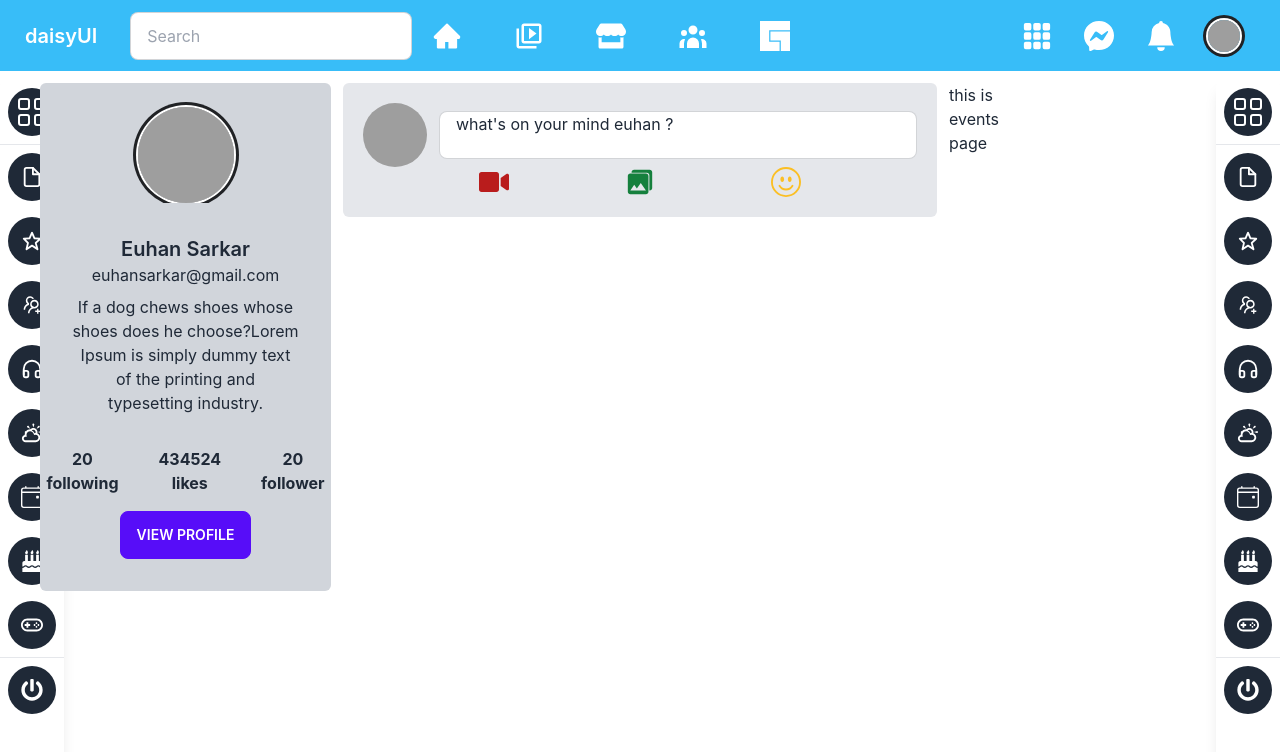
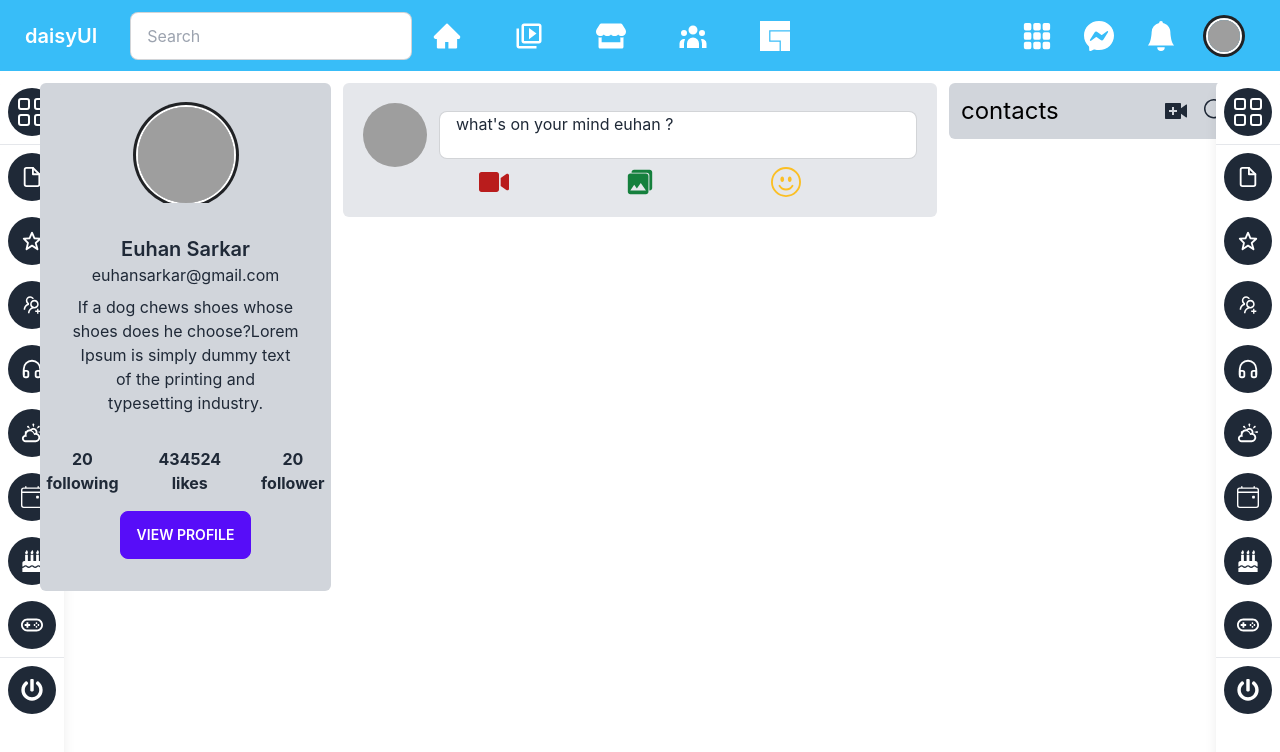
Before and after one commit to euhansarkar/nodify, a React (Create React App) app: page / in a window 1280 px wide. Shown: the top 752 px of the page. Built offline with nearby package versions, Linux system fonts and the light colour scheme; grey boxes are pictures that could not be loaded.

Commit message:
contact section added

```diff
--- a/src/Pages/Home/Events/Events.jsx
+++ b/src/Pages/Home/Events/Events.jsx
@@ -1,9 +1,10 @@
 import React from 'react';
+import Contacts from '../Home/Contacts/Contacts';
 
 const Events = () => {
     return (
-        <div>
-            <h2>this is events page</h2>
+        <div className='p-3 bg-gray-300 rounded-md'>
+            <Contacts/>
         </div>
     );
 };
--- /dev/null
+++ b/src/Pages/Home/Home/Contacts/Contacts.jsx
@@ -0,0 +1,18 @@
+import React from "react";
+import { RiVideoAddFill } from "react-icons/ri";
+import { BsSearch } from "react-icons/bs";
+const Contacts = () => {
+  return (
+    <div>
+      <div className="flex w-full bg-gray-300 items-center justify-between">
+        <h2 className="text-2xl text-black">contacts</h2>
+        <div className="flex gap-4">
+          <RiVideoAddFill className="text-2xl" />
+          <BsSearch className="text-2xl" />
+        </div>
+      </div>
+    </div>
+  );
+};
+
+export default Contacts;
--- a/src/Pages/Home/Home/Home.jsx
+++ b/src/Pages/Home/Home/Home.jsx
@@ -20,13 +20,14 @@ const Home = () => {
           <Profile />
         </div>
         <div className="col-span-6">
-
-        <NewPost />
+          <NewPost />
         </div>
-        <Events />
+        <div className="col-span-3">
+          <Events />
+        </div>
       </div>
       <RightSideBar />
-     </div>
+    </div>
   );
 };
 
```
